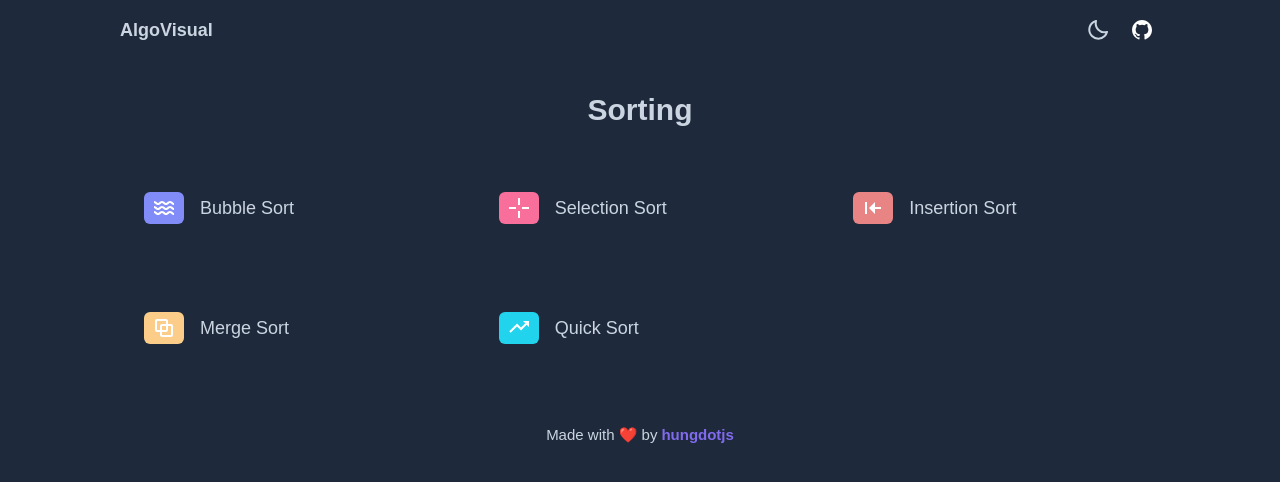
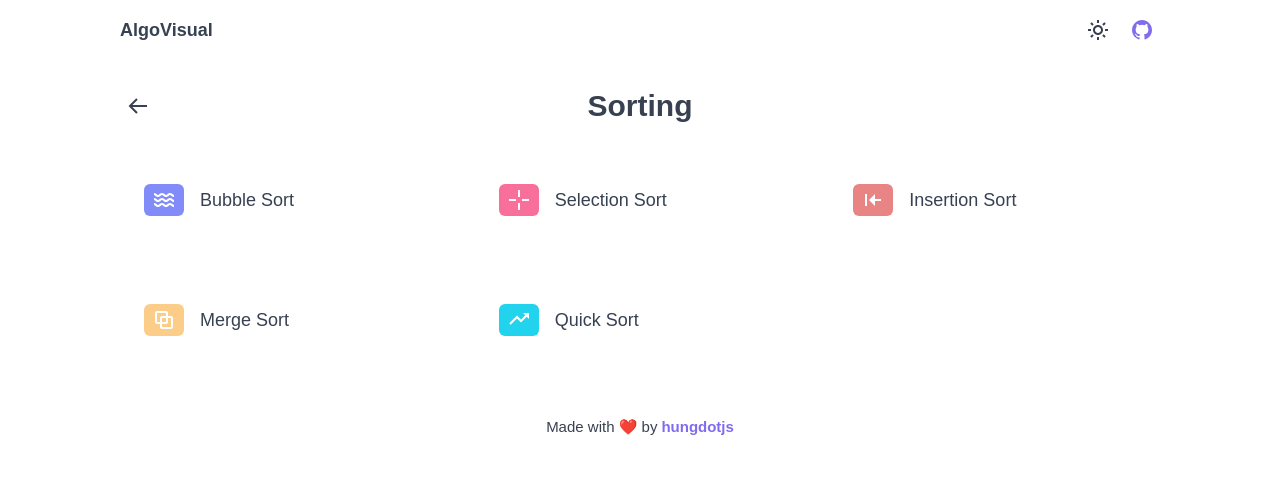
Before and after one commit to hungntran/algo-visualizer, a React (Create React App) app: page /sorting in a window 1280 px wide. Shown: the top 482 px of the page. Built offline with nearby package versions, Linux system fonts and the light colour scheme.

Commit message:
feat: update color of visualizer

```diff
--- a/src/components/Bar.tsx
+++ b/src/components/Bar.tsx
@@ -18,13 +18,13 @@ const Bar: FC<{
   return (
     <div
       className={classNames(
-        "w-6 border border-b-0 font-semibold text-sm text-center rounded-t-md transition-all absolute py-0.5",
+        "w-6 border border-b-0 font-semibold text-xs flex items-end justify-center rounded-t-md transition-all absolute pb-1",
         {
-          "bg-slate-700 text-white border-slate-900": !isComparing && !isSorted && !isSwapping,
-          "bg-custom-300 text-black  border-custom-700": isSwapping,
-          "bg-tertiary-300 text-black  border-tertiary-700": isComparing && !isWatching,
-          "bg-violet-300 text-black  border-violet-700": isWatching && !isSorted,
-          "bg-green-300 text-black  border-green-700": isSorted && !isComparing && !isSwapping,
+          "bg-neutral-700 text-white border-neutral-900": !isComparing && !isSorted && !isSwapping,
+          "bg-red-300 text-red-700 border-red-700": isSwapping,
+          "bg-tertiary-300 text-tertiary-700 border-tertiary-700": isComparing && !isWatching,
+          "bg-primary-300 text-primary-700 border-primary-700": isWatching && !isSorted,
+          "bg-green-300 text-green-700 border-green-700": isSorted && !isComparing && !isSwapping,
         }
       )}
       style={{
--- /dev/null
+++ b/src/components/Heading.tsx
@@ -0,0 +1,18 @@
+import React, { FC } from "react";
+import { Link } from "react-router-dom";
+import ArrowBackIcon from "./icons/ArrowBackIcon";
+
+const Heading: FC<{ text: string; backLink: string }> = ({ text, backLink }) => {
+  return (
+    <div className="relative">
+      <h1 className="text-3xl font-semibold text-center my-7">{text}</h1>
+      <Link to={backLink}>
+        <div className="absolute top-1/2 -translate-y-1/2 left-0 cursor-pointer p-1.5 dark:hover:bg-gray-600 hover:bg-gray-100 rounded-md">
+          <ArrowBackIcon />
+        </div>
+      </Link>
+    </div>
+  );
+};
+
+export default Heading;
--- a/src/components/SortingVisualizer.tsx
+++ b/src/components/SortingVisualizer.tsx
@@ -123,7 +123,7 @@ const SortingVisualizer: FC<SortingVisualizerProps> = ({ type }) => {
   return (
     <div className="relative overflow-hidden">
       <div
-        className="w-full bg-slate-200 dark:bg-slate-500 flex justify-center transition-colors items-end rounded-md shadow-sm"
+        className="w-full bg-primary-50 dark:bg-gray-500 flex justify-center transition-colors items-end rounded-md shadow-sm"
         style={{ height: MIN_HEIGHT }}
       >
         <Show when={!isRunning}>
--- a/src/components/ToggleDarkMode.tsx
+++ b/src/components/ToggleDarkMode.tsx
@@ -8,6 +8,7 @@ const ToggleDarkMode = () => {
 
   const toggleDarkMode = () => {
     setDarkMode(!darkMode);
+    localStorage.setItem("darkMode", (!darkMode).toString());
   };
 
   return (
--- a/src/components/common/Box.tsx
+++ b/src/components/common/Box.tsx
@@ -6,7 +6,7 @@ const Box: FC<{ title?: string; className?: string }> = ({ children, title, clas
   return (
     <div
       className={classNames(
-        "p-4 border dark:hover:border-secondary-400 dark:border-gray-500 hover:border-secondary-400 bg-white dark:bg-slate-800 transition-colors shadow-sm rounded-md",
+        "p-4 border dark:hover:border-secondary-400 dark:border-gray-500 hover:border-secondary-400 transition-colors shadow-sm rounded-md",
         className
       )}
     >
--- a/src/context/GlobalContext.tsx
+++ b/src/context/GlobalContext.tsx
@@ -13,11 +13,12 @@ type GlobalContextType = {
 export const GlobalContext = createContext<GlobalContextType | undefined>(undefined);
 
 const DEFAULT_SIZE = 10;
+const DARK_MODE = localStorage.getItem("darkMode") === "true";
 
 const GlobalContextProvider: FC = ({ children }) => {
   const [listSize, setListSize] = useState(DEFAULT_SIZE);
   const [speed, setSpeed] = useState<TraceSpeed>(TraceSpeed.NORMAL);
-  const [darkMode, setDarkMode] = useState(true);
+  const [darkMode, setDarkMode] = useState(DARK_MODE);
 
   return (
     <GlobalContext.Provider
--- a/src/index.css
+++ b/src/index.css
@@ -6,8 +6,8 @@
 
 body {
   font-family: "Poppins", sans-serif;
-  @apply text-gray-700 bg-slate-50 text-[15px];
-  @apply dark:bg-slate-800 dark:text-slate-300;
+  @apply text-gray-700 bg-white text-[15px];
+  @apply dark:bg-neutral-800 dark:text-slate-300;
 }
 
 p {
--- a/src/pages/Sorting.tsx
+++ b/src/pages/Sorting.tsx
@@ -8,6 +8,7 @@ import ArrowToLeftIcon from "components/icons/ArrowToLeftIcon";
 import MergeIcon from "components/icons/MergeIcon";
 import Badge from "components/common/Badge";
 import TrendingUpIcon from "components/icons/TrendingUpIcon";
+import Heading from "components/Heading";
 import { colorClasses } from "utils/colors";
 
 export enum SortingAlgorithms {
@@ -44,7 +45,7 @@ export const sortingAlgorithmsMapped = {
 const Sorting = () => {
   return (
     <Container>
-      <h1 className="text-3xl font-semibold text-center my-8">Sorting</h1>
+      <Heading text="Sorting" backLink="/" />
       <div className="grid grid-cols-1 sm:grid-cols-2 md:grid-cols-3 gap-6">
         {Object.values(SortingAlgorithms).map((item, index) => {
           const { name, icon } = sortingAlgorithmsMapped[item];
--- a/src/pages/SortingDetail.tsx
+++ b/src/pages/SortingDetail.tsx
@@ -1,12 +1,12 @@
 import React, { useEffect, useState } from "react";
-import { Link, useNavigate, useParams } from "react-router-dom";
+import { useNavigate, useParams } from "react-router-dom";
 import SortingVisualizer from "components/SortingVisualizer";
 import Container from "components/common/Container";
 import Box from "components/common/Box";
 import AlgorithmComplexity from "components/algorithm/AlgorithmComplexity";
 import Api, { AlgorithmResponse } from "services/Api";
 import LoadingScreen from "components/LoadingScreen";
-import ArrowBackIcon from "components/icons/ArrowBackIcon";
+import Heading from "components/Heading";
 
 const SortingDetail = () => {
   const { type } = useParams();
@@ -33,7 +33,12 @@ const SortingDetail = () => {
   }, [type]);
 
   if (algorithm == null || loading) {
-    return <LoadingScreen minHeight={400} />;
+    return (
+      <Container>
+        <Heading text="Loading..." backLink="/sorting" />
+        <LoadingScreen minHeight={500} />
+      </Container>
+    );
   }
 
   const { name, worstCase, averageCase, bestCase, spaceComplexity, stable, slug, description } =
@@ -41,15 +46,7 @@ const SortingDetail = () => {
 
   return (
     <Container>
-      <div className="relative">
-        <h1 className="text-3xl font-semibold text-center my-7">{name}</h1>
-        <Link to="/sorting">
-          <div className="absolute top-1/2 -translate-y-1/2 left-0 cursor-pointer p-1.5 dark:hover:bg-gray-600 hover:bg-gray-100 rounded-md">
-            <ArrowBackIcon />
-          </div>
-        </Link>
-      </div>
-
+      <Heading text={name} backLink="/sorting" />
       <SortingVisualizer type={slug} />
       <div className="lg:grid lg:grid-cols-4 gap-x-4">
         <div className="col-span-1">
--- a/src/utils/number.ts
+++ b/src/utils/number.ts
@@ -1,4 +1,4 @@
-export const generateListUniqueNumber = (size: number, from = 2, to = 30) => {
+export const generateListUniqueNumber = (size: number, from = 3, to = 30) => {
   const randomNumbers = new Set<number>();
 
   while (randomNumbers.size <= size) {
```
